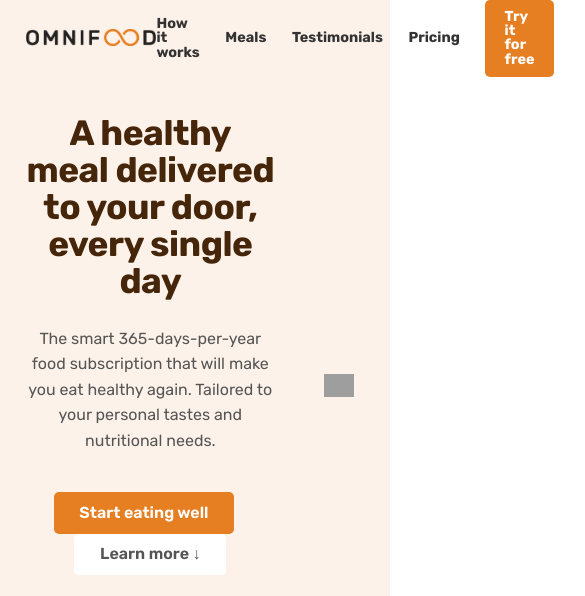
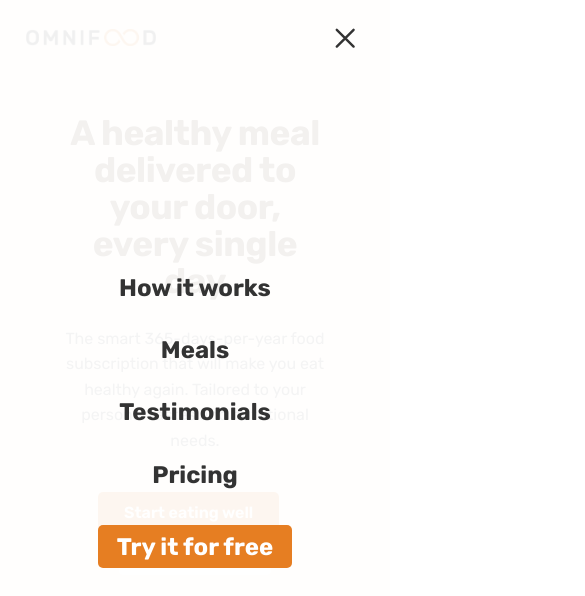
Before and after one commit to kewintitus/Omnifood-Project, a plain HTML site: page index.html in a window 390 px wide. Shown: the top 596 px of the page, 585 px wide, since content can reach past the window. Drawn offline with nearby package versions, Linux system fonts and the light colour scheme; grey boxes are pictures that could not be loaded.

Commit message:
[ FEAT ] - added media queries to make app responsive for mobile

```diff
--- a/css/general.css
+++ b/css/general.css
@@ -58,12 +58,14 @@ html {
   /* 10px/16px = 0.625 = 62.5% */
   /* Percentage of user's browser font-size setting */
   font-size: 62.5%;
+  overflow: hidden;
 }
 body {
   font-family: "Rubik", sans-serif;
   line-height: 1;
   font-weight: 400;
   color: #555;
+  overflow: hidden;
 }
 
 /* ************** */
--- a/css/queries.css
+++ b/css/queries.css
@@ -80,7 +80,8 @@ Instead 1rem = 1em = 16px */
     margin-top: 3.2rem;
   }
 
-  .logos .hero {
+  .logos,
+  .hero {
     grid-template-columns: 1fr;
     padding: 0 8rem;
   }
@@ -111,4 +112,59 @@ Instead 1rem = 1em = 16px */
   .btn--form {
     margin-top: 1.2rem;
   }
+  /* MOBILE */
+  .btn-mobile-nav {
+    display: block;
+  }
+
+  .main-nav {
+    background-color: rgba(255, 255, 255, 0.933);
+    position: absolute;
+    top: 0;
+    left: 0;
+    width: 100%;
+    height: 100vh;
+    transform: translateX(100%);
+
+    display: flex;
+    align-items: center;
+    justify-content: center;
+    transition: all 0.5s;
+
+    /* No animations can be added whe using display attribute
+    display: none; */
+
+    /* Solution */
+    /* 1) */
+    opacity: 0;
+
+    /* 2) Make it inaccessible to keyboard and mouse events */
+    pointer-events: none;
+
+    /* 3) Set visibility hidden to hide it from screen readers*/
+    visibility: hidden;
+  }
+
+  .nav-open .main-nav {
+    opacity: 1;
+    pointer-events: auto;
+    visibility: visible;
+    transform: translateX(0);
+  }
+
+  .nav-open .icon-mobile-nav[name="close-outline"] {
+    display: block;
+  }
+  .nav-open .icon-mobile-nav[name="menu-outline"] {
+    display: none;
+  }
+
+  .main-nav-list {
+    flex-direction: column;
+    gap: 4.8rem;
+  }
+  .main-nav-link:link,
+  .main-nav-link:visited {
+    font-size: 3rem;
+  }
 }
--- a/css/style.css
+++ b/css/style.css
@@ -8,6 +8,7 @@
   background-color: #fdf2e9;
   height: 9.6rem;
   padding: 0 4.8rem;
+  position: relative;
 }
 
 .logo {
@@ -50,6 +51,25 @@
 .main-nav-link.nav-cta:hover,
 .main-nav-link.nav-cta:active {
   background-color: #cf711f;
+}
+
+/* MOBILE */
+
+.btn-mobile-nav {
+  border: none;
+  background: none;
+  cursor: pointer;
+
+  display: none;
+}
+.icon-mobile-nav {
+  height: 4.8rem;
+  width: 4.8rem;
+  color: #333;
+}
+
+.icon-mobile-nav[name="close-outline"] {
+  display: none;
 }
 
 /* ************** */
--- a/index.html
+++ b/index.html
@@ -25,7 +25,7 @@
     <title>Document</title>
   </head>
   <body>
-    <header class="header">
+    <header class="header nav-open">
       <a href="#">
         <img class="logo" src="./img/omnifood-logo.png" alt="Omnifood logo" />
       </a>
@@ -40,6 +40,10 @@
           </li>
         </ul>
       </nav>
+      <button class="btn-mobile-nav">
+        <ion-icon class="icon-mobile-nav" name="menu-outline"></ion-icon>
+        <ion-icon class="icon-mobile-nav" name="close-outline"></ion-icon>
+      </button>
     </header>
     <main>
       <section class="section-hero">
```
